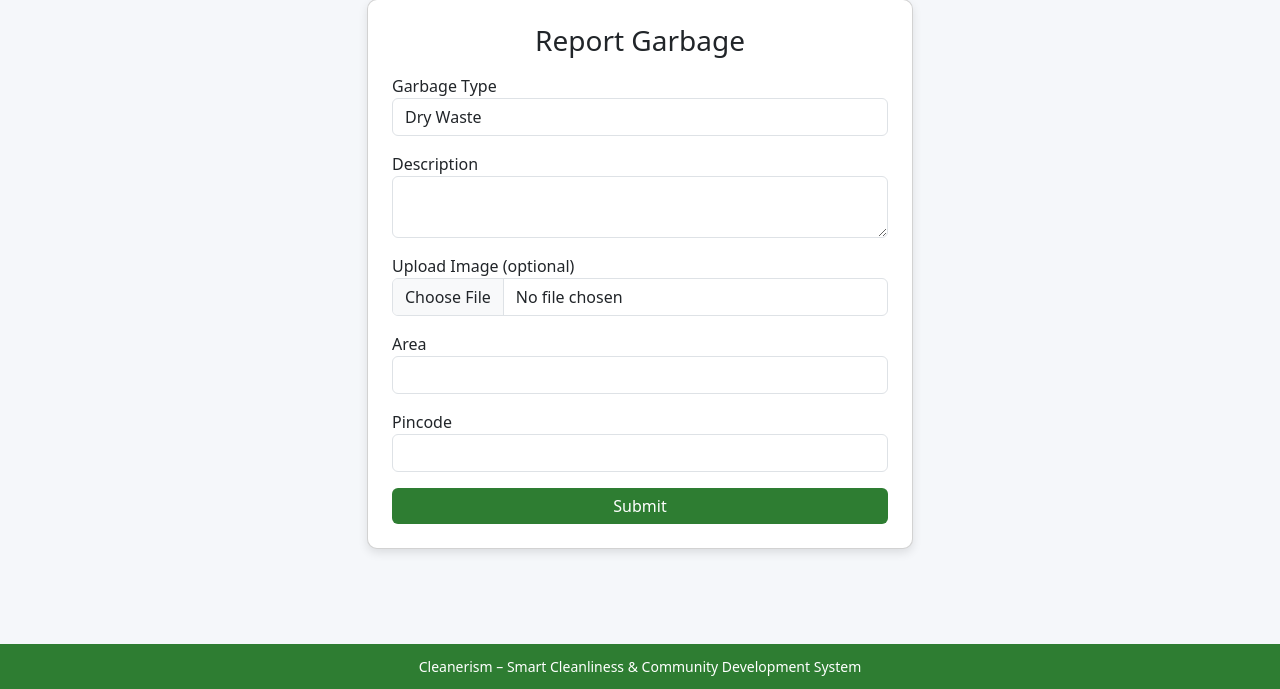
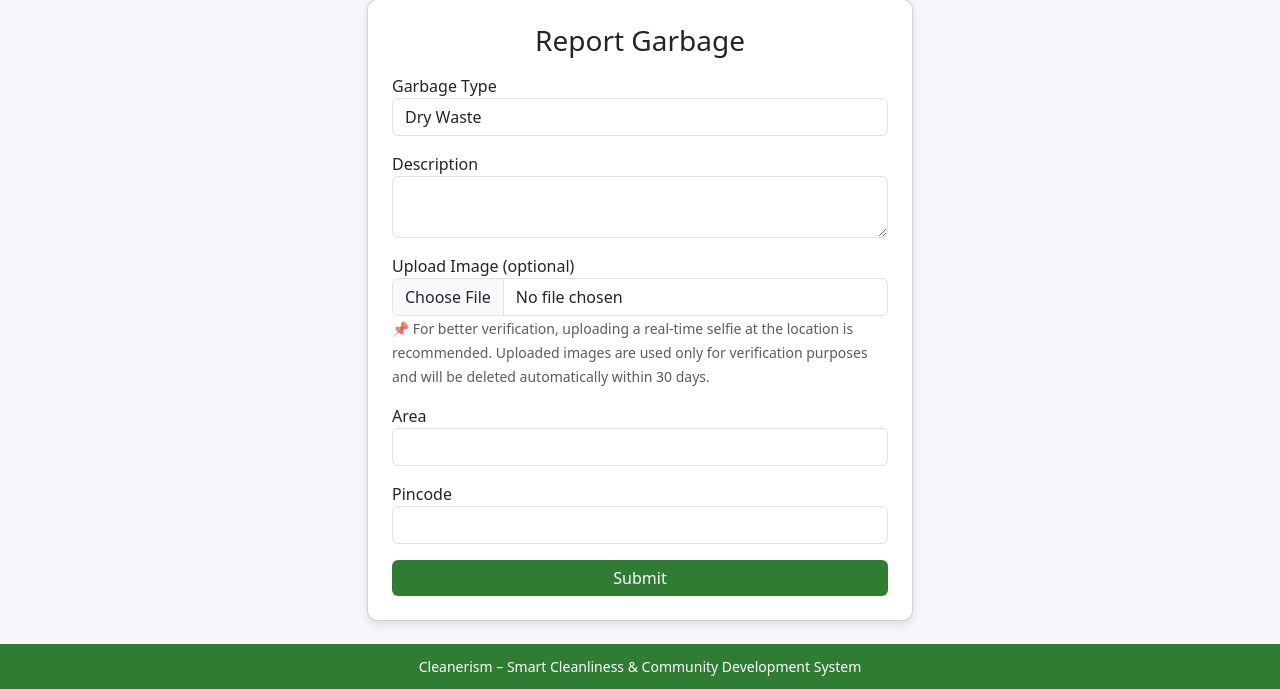
Before and after one commit to itsVasanthk/smart-cleanliness-system, a Flask app: page /report in a window 1280 px wide. Shown: the part 111-800 px from the top of the page. Run offline with Flask 3, Linux system fonts and the light colour scheme; the visitor is signed in with stand-in values (Sample User, id 1).

Commit message:
Added verification guidance and image retention notice on report page

```diff
--- a/app/templates/report.html
+++ b/app/templates/report.html
@@ -26,6 +26,11 @@
                 <div class="mb-3">
                     <label>Upload Image (optional)</label>
                     <input type="file" name="image" class="form-control" accept="image/*">
+
+                    <small class="text-muted">
+                        📌 For better verification, uploading a real-time selfie at the location is recommended.
+                            Uploaded images are used only for verification purposes and will be deleted automatically within 30 days.
+                    </small>
                 </div>
                 <div class="mb-3">
                     <label>Area</label>
```
